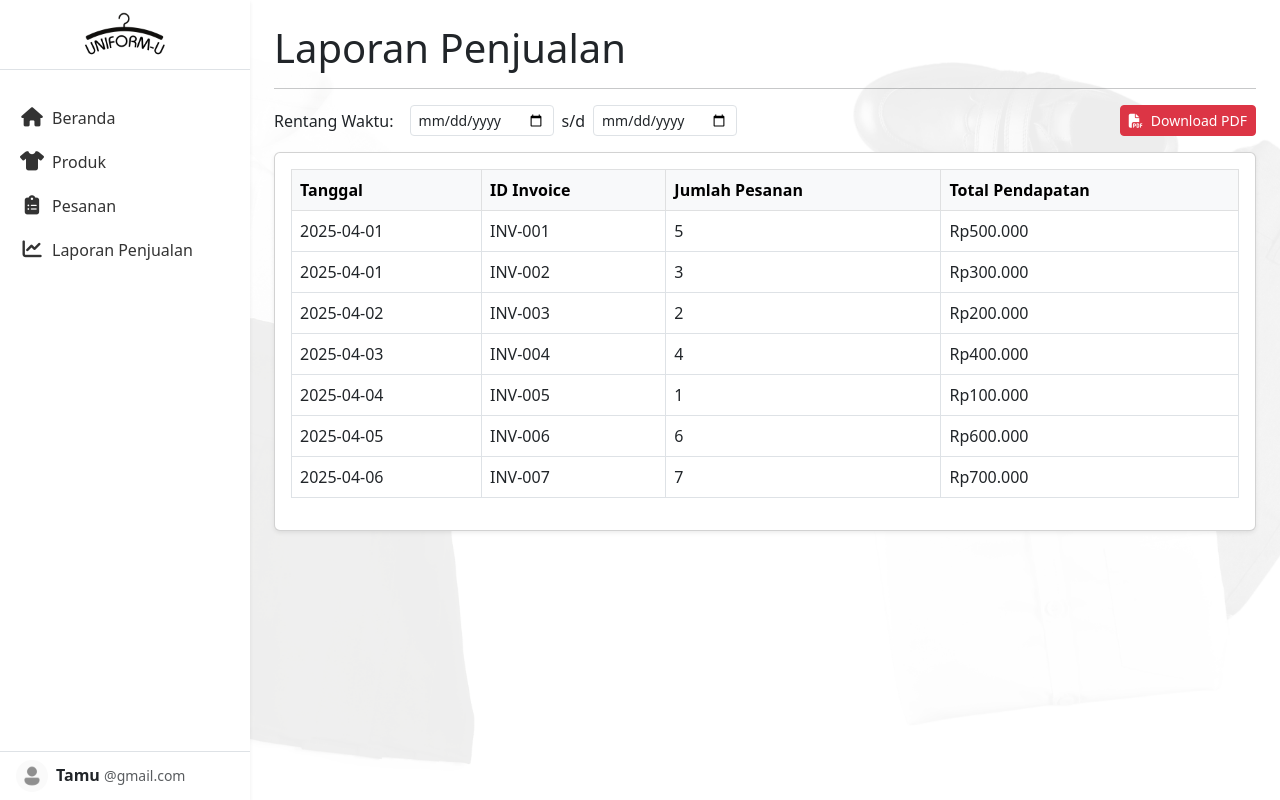
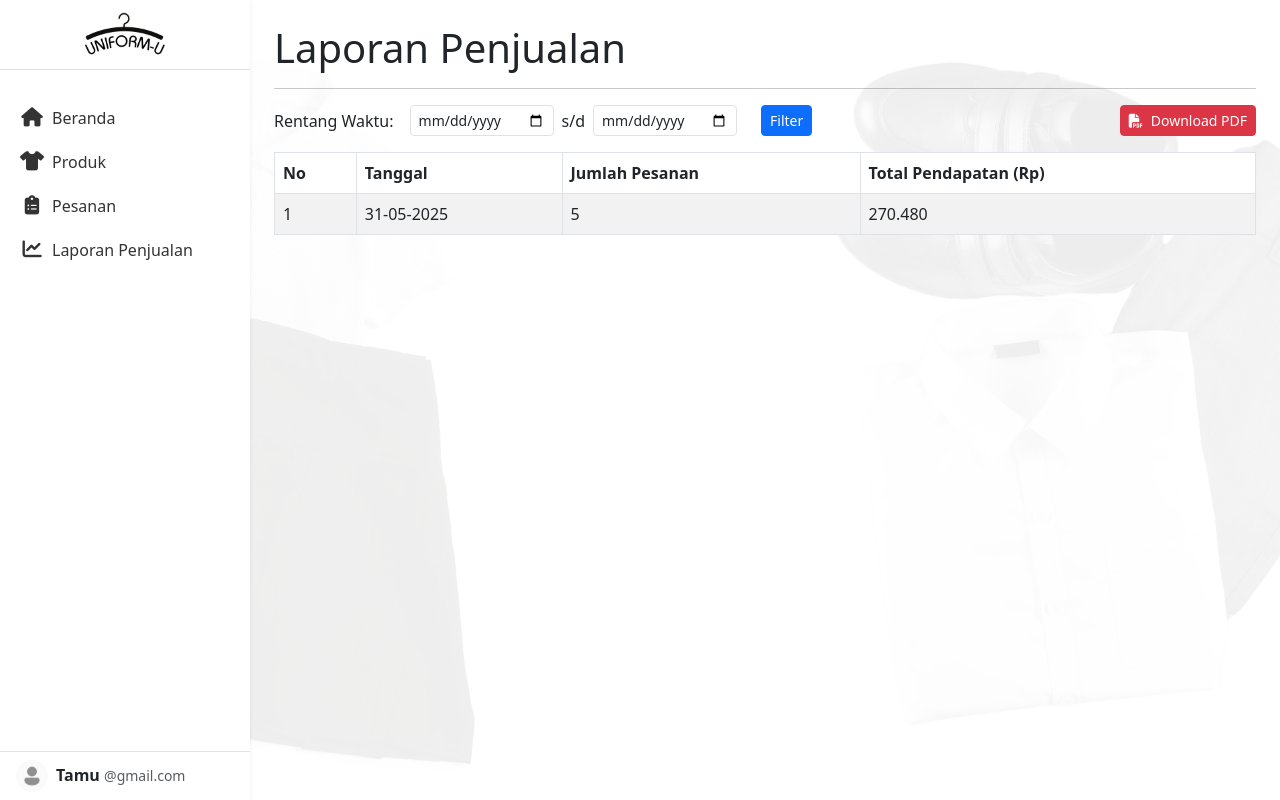
Before and after one commit to saliescollege/PBW-4C-SI-KELOMPOK-1, a PHP site: page /laporan.php in a window 1280 px wide. Run offline with PHP 8.4, Linux system fonts and the light colour scheme; data comes from the database, SQL or seed files in the repository; some libraries are stand-ins or nearby versions.

Commit message:
edit backend laman laporan

```diff
--- a/sistem-uniform-u/laman-laporan/laporan.php
+++ b/sistem-uniform-u/laman-laporan/laporan.php
@@ -1,126 +1,160 @@
 <?php session_start(); ?>
+<?php include '../koneksi.php'; ?>
+
+<?php
+$startDate = isset($_GET['startDate']) ? $_GET['startDate'] : '';
+$endDate = isset($_GET['endDate']) ? $_GET['endDate'] : '';
+
+$where = '';
+if (!empty($startDate) && !empty($endDate)) {
+  $where = "WHERE DATE(tanggal_pesanan) BETWEEN '$startDate' AND '$endDate'";
+}
+
+$query = "
+  SELECT
+    DATE(tanggal_pesanan) AS tanggal,
+    COUNT(*) AS jumlah_pesanan,
+    SUM(total_harga) AS total_pendapatan
+  FROM pesanan
+  $where
+  GROUP BY DATE(tanggal_pesanan)
+  ORDER BY tanggal ASC
+";
+
+$result = mysqli_query($conn, $query);
+?>
 
 <!DOCTYPE html>
 <html lang="id">
 <head>
-  <meta charset="UTF-8">
-  <meta name="viewport" content="width=device-width, initial-scale=1">
+  <meta charset="UTF-8" />
+  <meta name="viewport" content="width=device-width, initial-scale=1" />
   <title>Laporan Penjualan</title>
-  <link href="https://cdn.jsdelivr.net/npm/bootstrap@5.3.0/dist/css/bootstrap.min.css" rel="stylesheet">
-  <link rel="stylesheet" href="https://cdnjs.cloudflare.com/ajax/libs/font-awesome/6.5.0/css/all.min.css">
+  <link href="https://cdn.jsdelivr.net/npm/bootstrap@5.3.0/dist/css/bootstrap.min.css" rel="stylesheet" />
+  <link rel="stylesheet" href="https://cdnjs.cloudflare.com/ajax/libs/font-awesome/6.5.0/css/all.min.css" />
   <script src="https://cdnjs.cloudflare.com/ajax/libs/jspdf/2.5.1/jspdf.umd.min.js"></script>
-  <link rel="stylesheet" href="../styles.css">
+  <script src="https://cdnjs.cloudflare.com/ajax/libs/jspdf-autotable/3.5.25/jspdf.plugin.autotable.min.js"></script>
+  <link rel="stylesheet" href="../styles.css" />
 </head>
-
 <body>
   <div class="d-flex">
-  <?php include '../sidebar.php'; ?> <!--Menambahkan sidebar-->
+    <?php include '../sidebar.php'; ?> <!-- sidebar tetap -->
 
     <!-- Main Content -->
     <div class="flex-grow-1 p-4">
       <h1>Laporan Penjualan</h1>
       <hr>
 
-      <!-- Toolbar -->
-      <div class="d-flex justify-content-between align-items-center flex-wrap mb-3">
+      <!-- Toolbar dengan form GET -->
+      <form method="GET" class="d-flex justify-content-between align-items-center flex-wrap mb-3">
         <div class="d-flex align-items-center flex-wrap gap-2">
           <label for="startDate" class="form-label mb-0 me-2">Rentang Waktu:</label>
-
           <div class="d-flex align-items-center">
-            <input type="date" id="startDate" class="form-control form-control-sm me-2" style="max-width: 160px;">
+            <input
+              type="date"
+              id="startDate"
+              name="startDate"
+              class="form-control form-control-sm me-2"
+              style="max-width: 160px;"
+              value="<?= htmlspecialchars($startDate) ?>"
+              required
+            />
             <span class="me-2">s/d</span>
-            <input type="date" id="endDate" class="form-control form-control-sm" style="max-width: 160px;">
+            <input
+              type="date"
+              id="endDate"
+              name="endDate"
+              class="form-control form-control-sm"
+              style="max-width: 160px;"
+              value="<?= htmlspecialchars($endDate) ?>"
+              required
+            />
           </div>
+          <button type="submit" class="btn btn-primary btn-sm ms-3">Filter</button>
         </div>
 
-        <button class="btn btn-danger btn-sm mt-2 mt-md-0" onclick="downloadPDF()">
+        <button type="button" class="btn btn-danger btn-sm mt-2 mt-md-0" onclick="downloadPDF()">
           <i class="fas fa-file-pdf me-2"></i>Download PDF
         </button>
+      </form>
+
+      <!-- Tabel Laporan -->
+      <div class="table-responsive">
+        <table class="table table-striped table-bordered" id="reportTable">
+          <thead>
+            <tr>
+              <th>No</th>
+              <th>Tanggal</th>
+              <th>Jumlah Pesanan</th>
+              <th>Total Pendapatan (Rp)</th>
+            </tr>
+          </thead>
+          <tbody>
+            <?php
+            if ($result && mysqli_num_rows($result) > 0) {
+              $no = 1;
+              while ($row = mysqli_fetch_assoc($result)) {
+                echo "<tr>";
+                echo "<td>" . $no++ . "</td>";
+                echo "<td>" . date('d-m-Y', strtotime($row['tanggal'])) . "</td>";
+                echo "<td>" . number_format($row['jumlah_pesanan']) . "</td>";
+                echo "<td>" . number_format($row['total_pendapatan'], 0, ',', '.') . "</td>";
+                echo "</tr>";
+              }
+            } else {
+              echo '<tr><td colspan="4" class="text-center">Data tidak ditemukan</td></tr>';
+            }
+            ?>
+          </tbody>
+        </table>
       </div>
 
-      <!-- Tabel Laporan -->
-      <div class="card shadow-sm mb-4" id="reportSection">
-        <div class="card-body">
-          <div class="table-responsive">
-            <table class="table align-middle table-bordered">
-              <thead class="table-light">
-                <tr>
-                  <th>Tanggal</th>
-                  <th>ID Invoice</th>
-                  <th>Jumlah Pesanan</th>
-                  <th>Total Pendapatan</th>
-                </tr>
-              </thead>
-              <tbody>
-                <tr>
-                  <td>2025-04-01</td>
-                  <td>INV-001</td>
-                  <td>5</td>
-                  <td>Rp500.000</td>
-                </tr>
-                <tr>
-                  <td>2025-04-01</td>
-                  <td>INV-002</td>
-                  <td>3</td>
-                  <td>Rp300.000</td>
-                </tr>
-                <tr>
-                  <td>2025-04-02</td>
-                  <td>INV-003</td>
-                  <td>2</td>
-                  <td>Rp200.000</td>
-                </tr>
-                <tr>
-                  <td>2025-04-03</td>
-                  <td>INV-004</td>
-                  <td>4</td>
-                  <td>Rp400.000</td>
-                </tr>
-                <tr>
-                  <td>2025-04-04</td>
-                  <td>INV-005</td>
-                  <td>1</td>
-                  <td>Rp100.000</td>
-                </tr>
-                <tr>
-                  <td>2025-04-05</td>
-                  <td>INV-006</td>
-                  <td>6</td>
-                  <td>Rp600.000</td>
-                </tr>
-                <tr>
-                  <td>2025-04-06</td>
-                  <td>INV-007</td>
-                  <td>7</td>
-                  <td>Rp700.000</td>
-                </tr>
-              </tbody>
-            </table>
-          </div>
-        </div>
-      </div>
     </div>
   </div>
 
-  <!-- JavaScript -->
   <script>
-  const sidebar = document.getElementById('sidebar');
-  const toggleBtn = document.getElementById('toggleSidebar');
-  const logo = document.getElementById('sidebarLogo');
+    function downloadPDF() {
+      const { jsPDF } = window.jspdf;
+      const doc = new jsPDF();
 
-  toggleBtn.addEventListener('click', () => {
-    sidebar.classList.toggle('collapsed');
-  });
+      doc.setFontSize(18);
+      doc.text("Laporan Penjualan", 14, 22);
 
-  sidebar.addEventListener('mouseenter', () => {
-    if (sidebar.classList.contains('collapsed')) {
-      sidebar.classList.remove('collapsed');
+      const startDate = document.getElementById('startDate').value;
+      const endDate = document.getElementById('endDate').value;
+      doc.setFontSize(12);
+      if (startDate && endDate) {
+        doc.text(`Rentang: ${startDate} s/d ${endDate}`, 14, 30);
+      }
+
+      const headers = [["No", "Tanggal", "Jumlah Pesanan", "Total Pendapatan (Rp)"]];
+      const data = [];
+      document.querySelectorAll("#reportTable tbody tr").forEach(row => {
+        const cols = row.querySelectorAll("td");
+        if(cols.length === 4) {
+          data.push([
+            cols[0].innerText,
+            cols[1].innerText,
+            cols[2].innerText,
+            cols[3].innerText
+          ]);
+        }
+      });
+
+      if(data.length === 0) {
+        alert("Tidak ada data untuk diunduh.");
+        return;
+      }
+
+      doc.autoTable({
+        startY: 40,
+        head: headers,
+        body: data,
+        styles: { fontSize: 10 },
+      });
+
+      doc.save("laporan_penjualan.pdf");
     }
-  });
-
-  sidebar.addEventListener('mouseleave', () => {
-    if (!sidebar.classList.contains('manual-toggle')) {
-      sidebar.classList.add('collapsed');
-    }
-  });
-</script>
+  </script>
+</body>
+</html>
```
